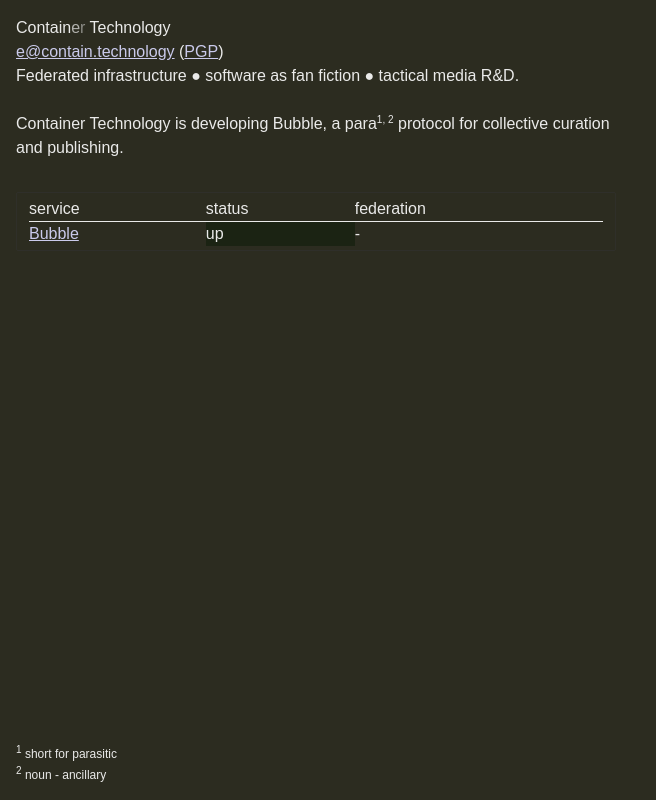
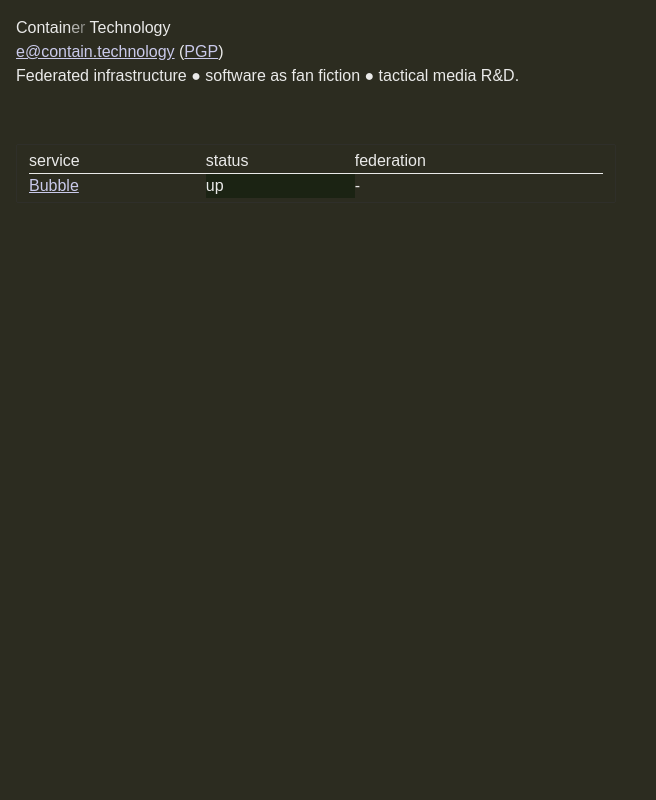
Before and after one commit to Container-Technology/contain.technology, a plain HTML site: page index.html in a window 1280 px wide. Shown: the whole page, without its empty margins (0-656 px from the left). Drawn offline with Linux system fonts and the light colour scheme.

Commit message:
🤫🤭

```diff
--- a/index.html
+++ b/index.html
@@ -124,11 +124,6 @@
 			<p>Federated infrastructure &#9679; software as fan fiction &#9679; tactical media R&D.</p>
 
 			<br/>
-
-			<p>
-				Container Technology is developing Bubble, a para<sup>1, 2</sup> protocol for collective curation and publishing.
-			<br/>
-			</p>
 		</section>
 	</header>
 
@@ -158,12 +153,6 @@
 		</section>
 	</main>
 
-	<footer>
-		<sup>1</sup> short for parasitic<br>
-		<sup>2</sup> noun - ancillary
-	</footer>
-
-
 	<script>
 		const heading = document.querySelector('.faded');
 		const ogText = heading.innerHTML;
```
